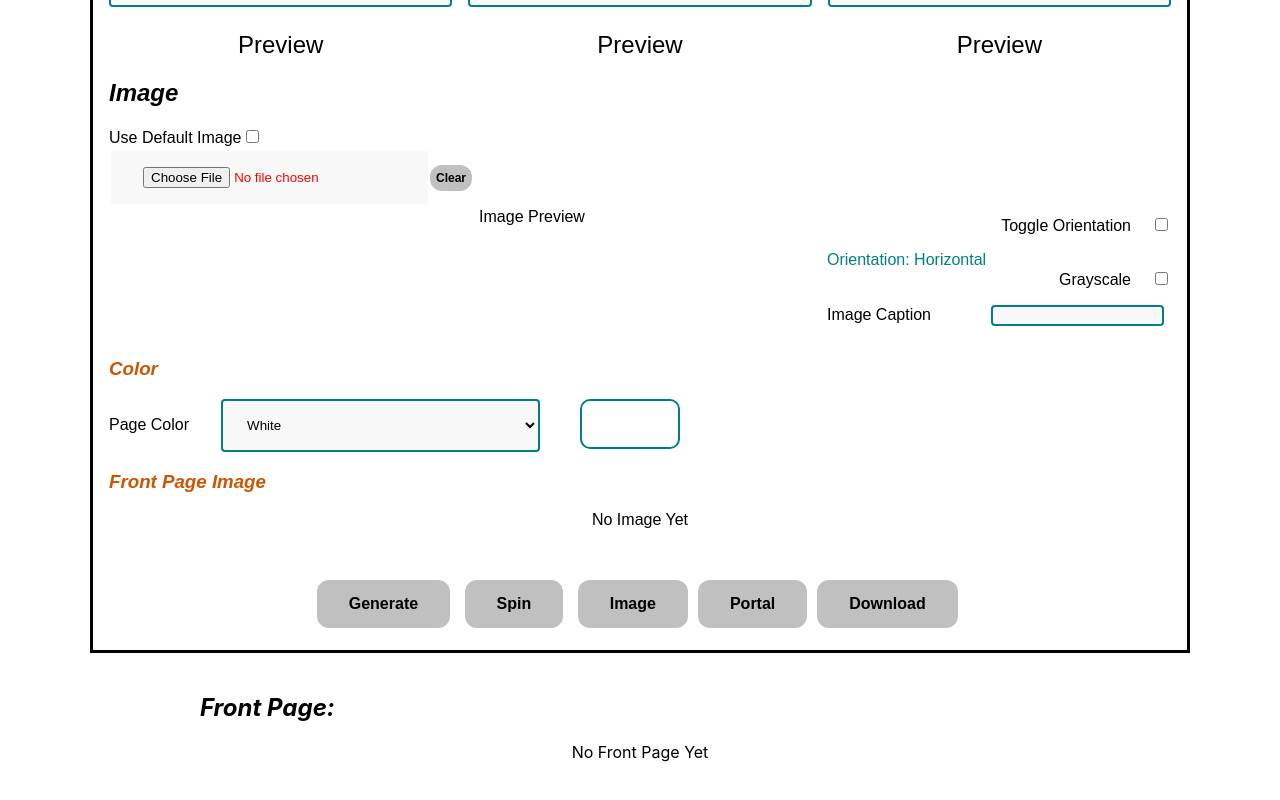
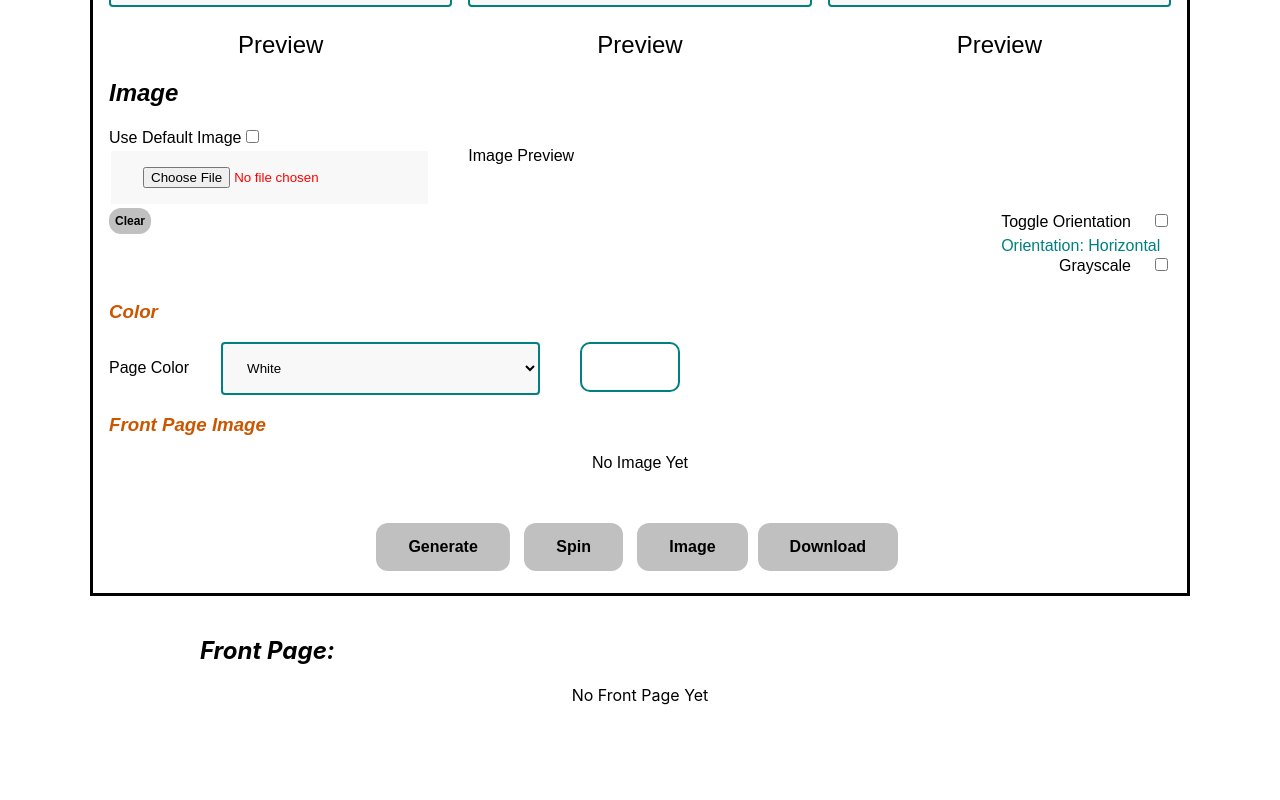
Before and after one commit to r4z4/frontPage, a React (Create React App) app: page / in a window 1280 px wide. Shown: the part 800-1600 px from the top of the page. After the commit the page ends 1545 px from the top, so only its background shows below. Built offline with nearby package versions, Linux system fonts and the light colour scheme.

Commit message:
remove template choice temp, fix errorMsg, css

```diff
--- a/src/App.js
+++ b/src/App.js
@@ -75,6 +75,7 @@ class App extends Component {
     this.clearImage = this.clearImage.bind(this);
     this.spin = this.spin.bind(this);
     this.generate = this.generate.bind(this);
+    this.applyTemplate = this.applyTemplate.bind(this);
     this.portal = this.portal.bind(this);
     this.download = this.download.bind(this);
     this.onDrop = this.onDrop.bind(this);
@@ -98,10 +99,11 @@ toImage(){
     img.src = dataURL;
     console.log(dataURL)
   })
-  .then (result => this.setState({"image": img.src}))
+  .then (result => this.setState({"image": img.src}), () => {this.setState({errorMessage: ""})})
     //document.appendChild(img);
   .catch(function (error) {
-    console.error("oops", error);
+    console.error("domtoimage error", error);
+    this.setState({ errorMessage: "Image must be present to generate image of frontPage -- Sorry (Working on it)"})
   })
 }
 
@@ -158,16 +160,7 @@ rotate(){
     this.setState ({selectedFile: null})
   }
 
-  generate() {
-    if ( this.state.newspaperName !== ''  && this.state.mainHeadline !== ''
-      && this.state.HeadlineTwo !== ''
-    && this.state.errorNewspaperName === "" && this.state.errorMainHeadline === ""
-    && this.state.errorYear === "" && this.state.errorMonth === "" && this.state.errorDay === ""
-    && this.state.errorHeadlineTwo === "" && this.state.errorMainStory === ""
-    && this.state.errorMainSubHeading === "" && this.state.errorAuthor === ""
-    && this.state.errorStoryTwo === "" && this.state.errorCity === "" && this.state.errorState === "") {
-
-      console.log('generate registers');
+  applyTemplate() {
     if (this.state.template === "Newspaper") {
       let frontPageHTML =
       <consts.FrontPageHTML id="frontPage"
@@ -224,7 +217,6 @@ rotate(){
       this.setState({
       result: frontPageOldSchool
       });
-  }
       } if (this.state.template === "Company") {
       let frontPageCompany =
       <consts.FrontPageCompany
@@ -254,9 +246,26 @@ rotate(){
       result: frontPageCompany
       });
       } else {
+      };
+  }
+
+  generate() {
+    if ( this.state.newspaperName !== ''  && this.state.mainHeadline !== ''
+    && this.state.HeadlineTwo !== ''
+    && this.state.errorNewspaperName === "" && this.state.errorMainHeadline === ""
+    && this.state.errorYear === "" && this.state.errorMonth === "" && this.state.errorDay === ""
+    && this.state.errorHeadlineTwo === "" && this.state.errorMainStory === ""
+    && this.state.errorMainSubHeading === "" && this.state.errorAuthor === ""
+    && this.state.errorStoryTwo === "" && this.state.errorCity === "" && this.state.errorState === "") {
+
+      console.log('generate registers');
+      this.setState ({errorMessage: ""})
+      this.applyTemplate();
+    } else {
         this.setState ({errorMessage: "Errors Exist. Check required fields."})
   };
 }
+
 
   spin() {
     let className = "frontPageDivImageSpin";
@@ -516,6 +525,7 @@ rotate(){
     const { rotation } = this.state;
     return (
       <div className="App">
+        {/*
         <div className="template_select">
           <aside>
             <consts.SelectBox
@@ -528,6 +538,7 @@ rotate(){
             />
           </aside>
         </div>
+        */}
         <div>
         <form className="input">
           <h1>Newspaper Front Page Generator</h1>
@@ -720,7 +731,7 @@ rotate(){
             <div className='imagePreview'>
             {(this.state.selectedFile) ? (
               <img src={this.state.selectedFile} style={{filter: this.state.imgFilter}} height='200px' width='200px' alt='' />
-              ) : (<p className="centered">Image Preview</p>)}
+              ) : (<p>Image Preview</p>)}
             </div>
           </div>
           <div className="imageRight">
@@ -739,14 +750,6 @@ rotate(){
             id="checkbox"
             name = "isGrayscale"
             onChangeFunction = { this.handleCheckboxChange }
-            err = { this.state.errorHeadline }
-          />
-          <consts.InputAndError
-            fullName = "Image Caption"
-            name = "imageCaption"
-            type = "text"
-            value = { this.state.imageCaption }
-            onChangeFunction = { this.handleInputChange }
             err = { this.state.errorHeadline }
           />
           </div>
@@ -805,11 +808,6 @@ rotate(){
           onClick={this.toImage}
           className='imageButton'
           value='Image'
-          />
-          <Button
-          onClick={this.portal}
-          className='portalButton'
-          value='Portal'
           />
           <Button
           onClick={this.download}
--- a/src/main_component.css
+++ b/src/main_component.css
@@ -135,7 +135,7 @@ select {
 }
 
 .imageInputs {
-    	column-count: 2;
+    	column-count: 3;
 	height: auto;
 	padding-top: 0;
 	margin-bottom: 0;
@@ -157,27 +157,31 @@ select {
 .imageRight	{
 	float: right;
 	text-align: right;
+	display: block;
 }
 .imageRight label	{
 	margin-right: 20px;
 }
 .imageRight input[type=checkbox]	{
-	margin-bottom: 20px;
+	margin-bottom: 10px;
 }
 .orientation	{
-	text-align: left;
+	display: flex;
 	color: teal;
+	position: relative;
 }
 .imgButton	{
 	color: red;
 	border: 2px solid blue;
 }
 .imagePreview	{
-	float: right;
-	display: inline;
+	margin-top: 50px;
+	display: block;
+	position: relative;
 	height: 200px;
 	width: 200px;
-	margin-left: 75px;
+	//border-radius: 4em;
+	//border: 1px  solid black;
 }
 .colorInputs	{
 	position: relative;
@@ -258,6 +262,7 @@ textarea {
 }
 .generated	{
 	display: flex;
+	padding-left: 75px;
 }
 #frontPageDiv	{
 	width: 1300px;
--- a/src/newspaperPage.css
+++ b/src/newspaperPage.css
@@ -59,7 +59,7 @@ header{
     font-weight: 900;
     font-size: 80px;
     text-transform: uppercase;
-    display: inline-block;
+    display: block;
     height: 100%;
 	margin-top: 15px;
     margin-bottom: 10px;
@@ -145,6 +145,7 @@ p{
     line-height: normal;
     font-family: 'Playfair Display', serif;
     display: block;
+	word-break: break-all;
     margin: 0 auto;
 
 
@@ -155,6 +156,7 @@ p{
     text-transform: uppercase;
     padding: 10px 0 10px 0;
 	display: inline-block;
+	word-break: break-all;
 	line-height: normal;
 }
 /* h11 = Story Two Headline */
```
Lines whose indentation alone changed are shown as unchanged.
